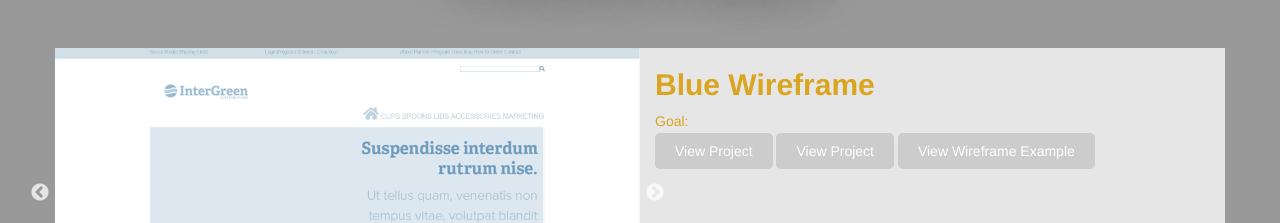
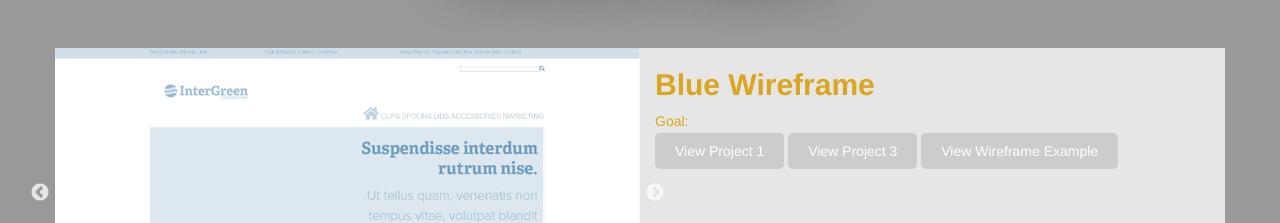
Before and after one commit to daishagolden/daishagolden.github.io, a plain HTML site: page index.html in a window 1280 px wide. Shown: the part 2480-2703 px from the top of the page. Drawn offline with nearby package versions, Linux system fonts and the light colour scheme.

Commit message:
removed button link

```diff
--- a/index.html
+++ b/index.html
@@ -173,8 +173,9 @@
                 <div class="col-sm-6">
                     <h2>Blue Wireframe</h2>
                     <p>Goal:</p>
-                    <a href="https://daishagolden.github.io/blue-wireframe/website1.html">View Project</a>
-                    <a href="https://daishagolden.github.io/blue-wireframe/website2.html">View Project</a>
+                    <a href="https://daishagolden.github.io/blue-wireframe/website1.html">View Project 1</a>
+                    <!-- <a href="https://daishagolden.github.io/blue-wireframe/website2.html">View Project 2</a> -->
+                    <a href="https://daishagolden.github.io/blue-wireframe/website3.html">View Project 3</a>
                     <a href="img/wireframe-ex.png">View Wireframe Example</a>
                 </div>
             </div>
@@ -220,7 +221,9 @@
                <div class="col-sm-6">
                     <h2>960 Project</h2>
                     <p>Goal:</p>
-                    <a href="https://daishagolden.github.io/960_project/index.html">View Project 1</a><a href="https://daishagolden.github.io/960_project/services.html" style="margin-left:8px;">View Project 2</a><a href="img/homepage.jpg" style="margin-left:8px;">View Project Example</a>
+                    <a href="https://daishagolden.github.io/960_project/index.html">View Project 1</a>
+                    <a href="https://daishagolden.github.io/960_project/services.html" style="margin-left:8px;">View Project 2</a>
+                    <a href="img/homepage.jpg" style="margin-left:8px;">View Project Example</a>
                </div>
                 <div class="picture-size col-sm-6">
                     <img class="img-responsive" src="img/960index.png" alt="slide">
```
